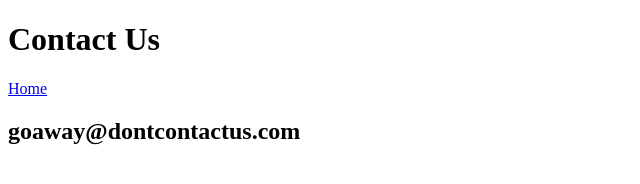
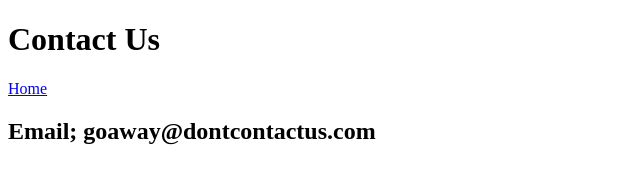
Before and after one commit to Martin-Lloyd/webapp, a plain HTML site: page contact.html in a window 1280 px wide. Shown: the whole page, without its empty margins (0-640 px from the left). Drawn offline with Linux system fonts and the light colour scheme.

Commit message:
Content update

```diff
--- a/contact.html
+++ b/contact.html
@@ -11,6 +11,6 @@
 
     <a href="index.html">Home</a>
 
-    <h2>goaway@dontcontactus.com</h2>
+    <h2>Email; goaway@dontcontactus.com</h2>
 </body>
 </html>
```
